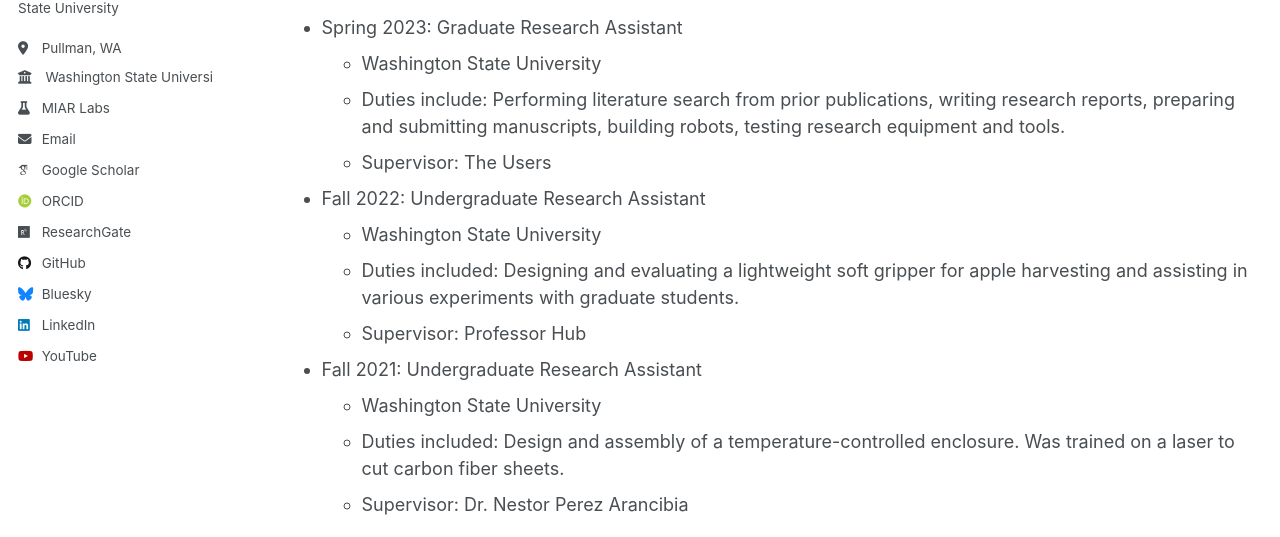
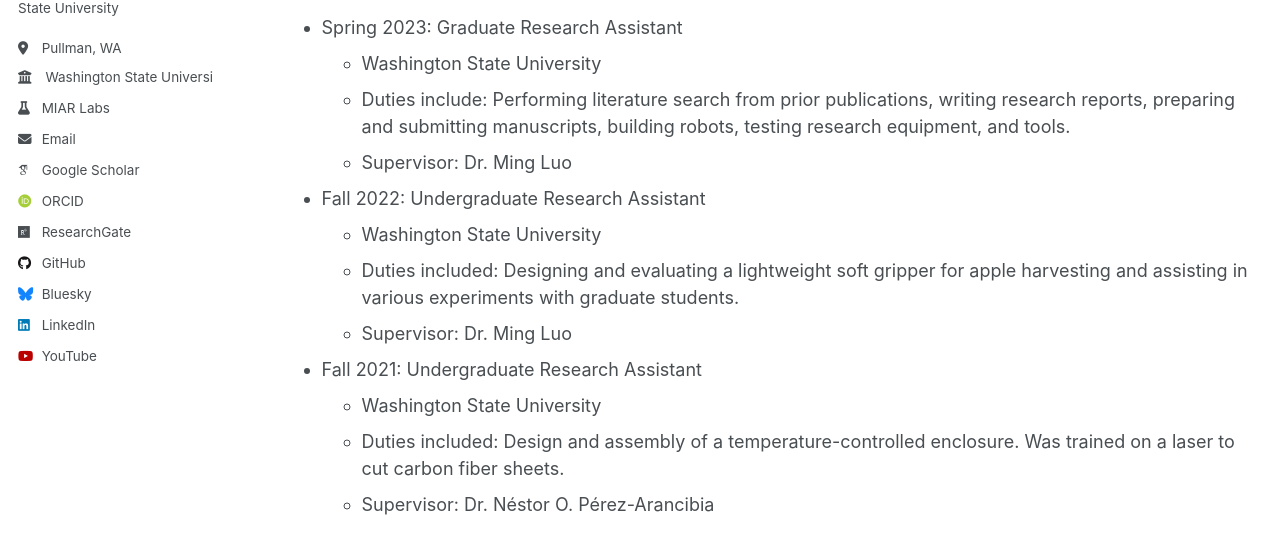
Before and after one commit to C-Ninatanta/c-ninatanta.github.io, a Jekyll site: the page built from _pages/cv.md, in a window 1280 px wide and 900 px high. Shown: the part 348-885 px from the top of the window. Built offline with Jekyll 4.4.1, drawn with Linux system fonts in a browser that asks for light colours; some web fonts are replaced; a script that is not in the unit is left out; some of the changed text lies outside the part shown.

Commit message:
Revise CV with updated research experience details
Updated research experience section and corrected supervisor names.

```diff
--- a/_pages/cv.md
+++ b/_pages/cv.md
@@ -19,18 +19,18 @@ Research Experience
 ======
 * Spring 2023: Graduate Research Assistant
   * Washington State University
-  * Duties include: Performing literature search from prior publications, writing research reports, preparing and submitting manuscripts, building robots, testing research equipment and tools.
-  * Supervisor: The Users
+  * Duties include: Performing literature search from prior publications, writing research reports, preparing and submitting manuscripts, building robots, testing research equipment, and tools.
+  * Supervisor: Dr. Ming Luo
 
 * Fall 2022: Undergraduate Research Assistant
   * Washington State University
   * Duties included: Designing and evaluating a lightweight soft gripper for apple harvesting and assisting in various experiments with graduate students.
-  * Supervisor: Professor Hub
+  * Supervisor: Dr. Ming Luo
 
 * Fall 2021: Undergraduate Research Assistant
   * Washington State University
   * Duties included: Design and assembly of a temperature-controlled enclosure. Was trained on a laser to cut carbon fiber sheets.
-  * Supervisor: Dr. Nestor Perez Arancibia
+  * Supervisor: Dr. Néstor O. Pérez-Arancibia
 
 Technical Skills
 ======
@@ -98,6 +98,6 @@ Teaching
     {% include archive-single-cv.html %}
   {% endfor %}</ul>
 
-Service and leadership
+<!--Service and leadership
 ======
-* Currently signed in to 43 different slack teams
+* Currently signed in to 43 different slack teams -->
```
